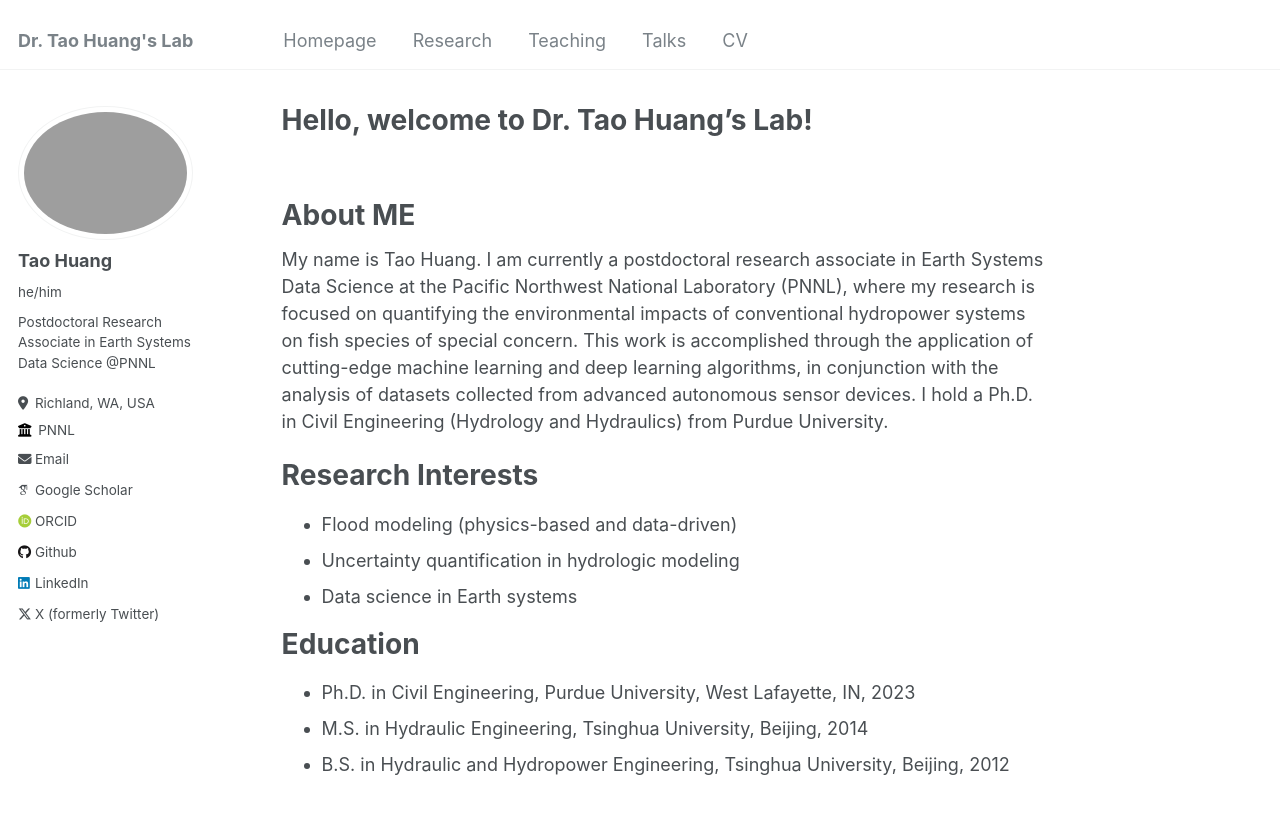
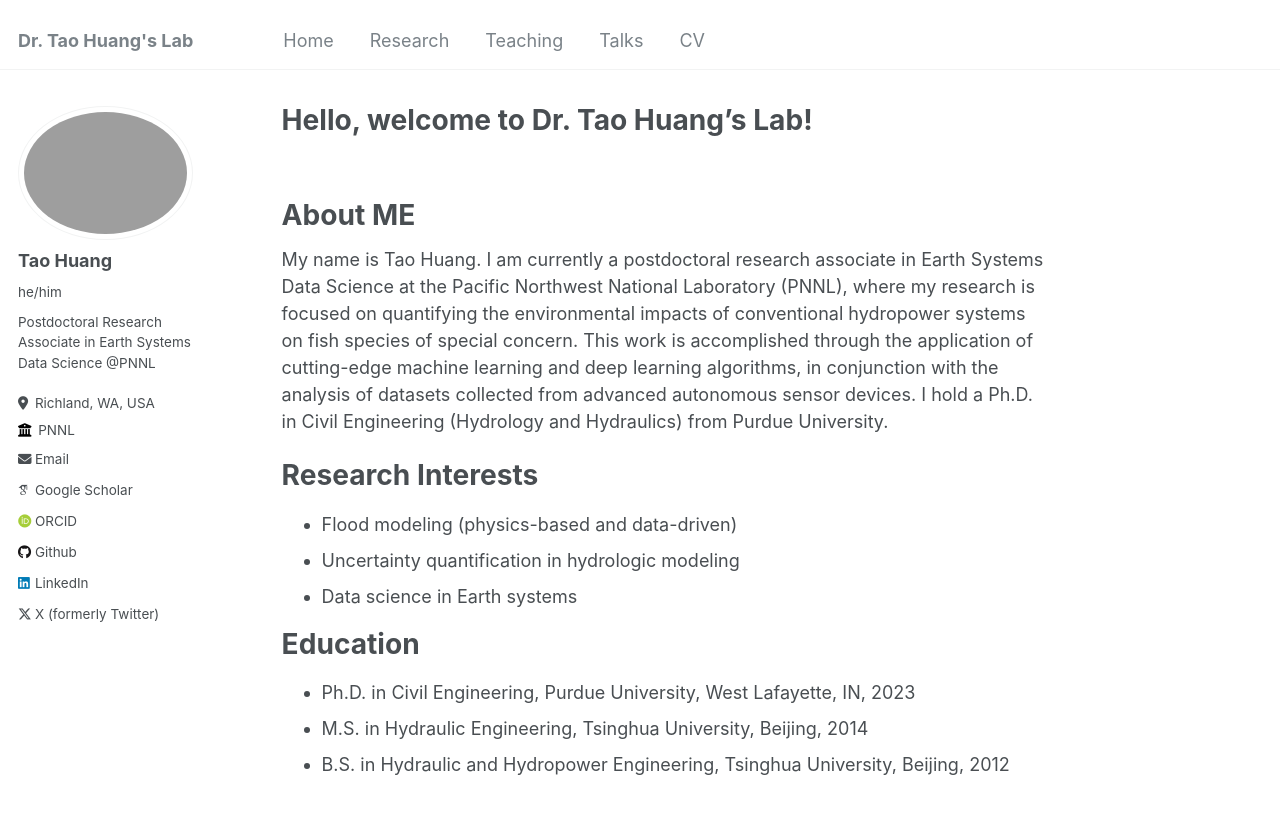
Before and after one commit to huan1441/huan1441.github.io, a Jekyll site: the page built from _pages/about.md, in a window 1280 px wide and 900 px high. Shown: the top 814 px of the window. Built offline with Jekyll 4.4.1, drawn with Linux system fonts in a browser that asks for light colours; some web fonts are replaced.

Commit message:
Update navigation.yml

```diff
--- a/_data/navigation.yml
+++ b/_data/navigation.yml
@@ -1,6 +1,6 @@
 # main links links
 main:
-  - title: "Homepage"
+  - title: "Home"
     url: /about/
 
   - title: "Research"
```
